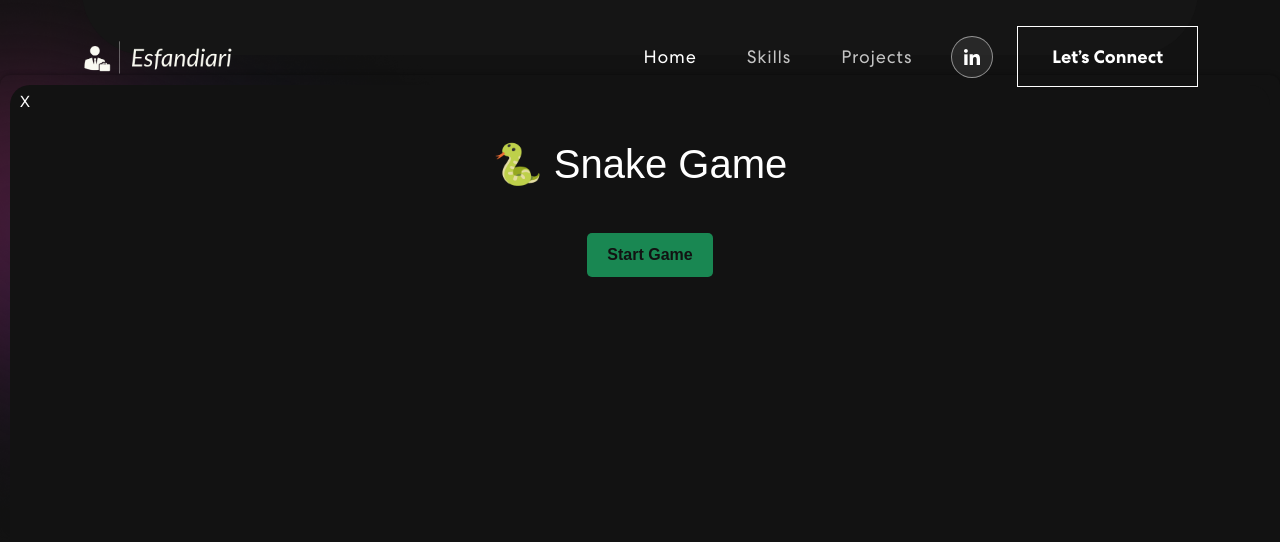
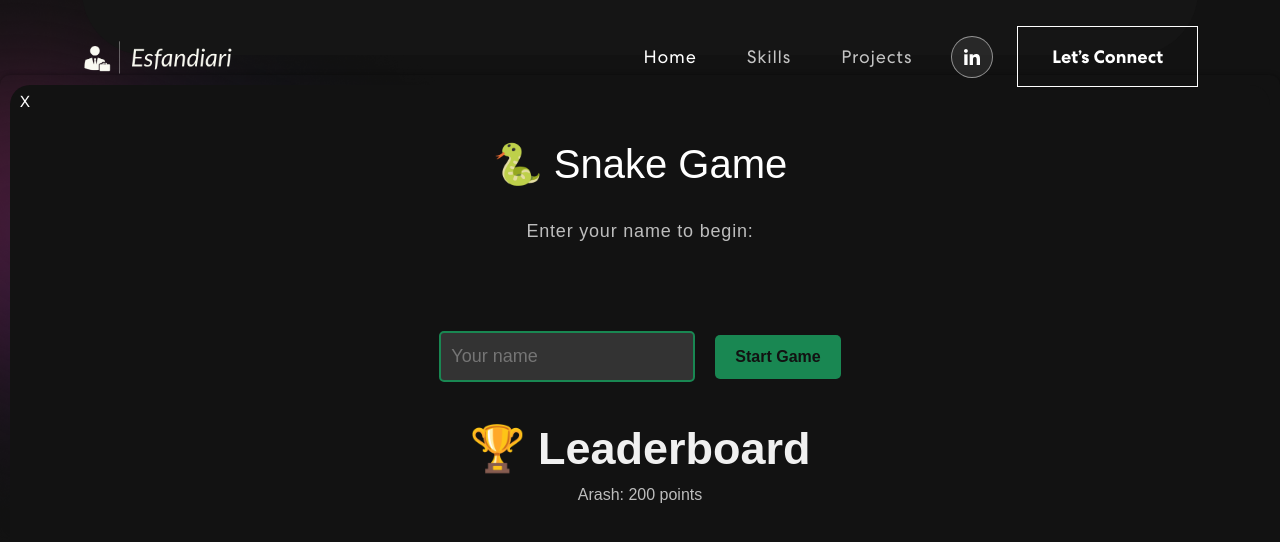
Before and after one commit to arash-esfandiari/portfolio, a React (Create React App) app: page / in a window 1280 px wide. Both pictures are taken after a click on the element "The Snake Game". Shown: the part 1277-1819 px from the top of the page. Built offline with nearby package versions, Linux system fonts and the light colour scheme.

Commit message:
New Icons added, app focus fixed

```diff
--- a/src/apps/MemoryCardGame.js
+++ b/src/apps/MemoryCardGame.js
@@ -18,9 +18,7 @@ function App() {
     const [name, setName] = useState("");
     const [gameStarted, setGameStarted] = useState(false);
     const [disabled, setDisabled] = useState(false);
-    const [leaderboard, setLeaderboard] = useState([
-        { name: "Arash", moves: 12, time: 37 }
-    ]);
+    const [leaderboard, setLeaderboard] = useState([{ name: "Arash", moves: 12, time: 37 }]);
     const [moves, setMoves] = useState(0);
     const [timer, setTimer] = useState(0);
     const [timerInterval, setTimerInterval] = useState(null); // Timer Interval
@@ -98,10 +96,10 @@ function App() {
         stopTimer(); // Stop the timer
         const playerScore = { name, moves, time: timer };
         const updatedLeaderboard = [...leaderboard, playerScore].sort(
-            (a, b) => a.time - b.time || a.moves - b.moves
+            (a, b) => a.moves - b.moves || a.time - b.time
         );
         setLeaderboard(updatedLeaderboard);
-        localStorage.setItem("leaderboard", JSON.stringify(updatedLeaderboard));
+        localStorage.setItem("mc-leaderboard", JSON.stringify(updatedLeaderboard));
     };
 
     useEffect(() => {
@@ -112,7 +110,7 @@ function App() {
     }, [matchedCards]);
 
     useEffect(() => {
-        const storedLeaderboard = JSON.parse(localStorage.getItem("leaderboard"));
+        const storedLeaderboard = JSON.parse(localStorage.getItem("mc-leaderboard"));
         if (storedLeaderboard) setLeaderboard(storedLeaderboard);
     }, []);
 
@@ -130,16 +128,6 @@ function App() {
                             onChange={(e) => setName(e.target.value)}
                         />
                         <button onClick={startGame}>Start Game</button>
-                    </div>
-                    <div className="leaderboard">
-                        <h2>🏆 Leaderboard</h2>
-                        <ul>
-                            {leaderboard.map((player, index) => (
-                                <li key={index}>
-                                    {index + 1}. {player.name} - {player.time}s, {player.moves} moves
-                                </li>
-                            ))}
-                        </ul>
                     </div>
                 </div>
             ) : (
@@ -164,7 +152,8 @@ function App() {
                     </div>
 
                     <button className="restart-container" onClick={restartGame}>Restart</button>
-
+                </div>
+            )}
             <div className="leaderboard">
                 <h2>🏆 Leaderboard</h2>
                 <ul>
@@ -175,8 +164,6 @@ function App() {
                     ))}
                 </ul>
             </div>
-                </div>
-            )}
         </section>
     );
 }
--- a/src/apps/SnakeGame.js
+++ b/src/apps/SnakeGame.js
@@ -6,16 +6,17 @@ const INITIAL_SNAKE = [
     [10, 11],
 ];
 const INITIAL_FOOD = [5, 5];
-const SPEED = 150;
+const SPEED = 100;
 
 function App() {
     const [snake, setSnake] = useState(INITIAL_SNAKE);
     const [food, setFood] = useState(INITIAL_FOOD);
-    const [direction, setDirection] = useState("UP");
+    const [direction, setDirection] = useState("LEFT");
     const [score, setScore] = useState(0);
+    const [name, setName] = useState("");
     const [gameOver, setGameOver] = useState(false);
     const [gameStarted, setGameStarted] = useState(false);
-
+    const [leaderboard, setLeaderboard] = useState([{ name: "Arash", score: 200 }]);
     const nextDirection = useRef(direction);
     const gameInterval = useRef(null);
     const gameGridRef = useRef(null); // Reference to the game grid
@@ -83,6 +84,22 @@ function App() {
         };
     }, [direction]);
 
+
+    useEffect(() => {
+        const storedLeaderboard = JSON.parse(localStorage.getItem("snake-leaderboard"));
+        if (storedLeaderboard) setLeaderboard(storedLeaderboard);
+    }, []);
+
+
+    const updateLeaderboard = () => {
+        const playerScore = { name: name || "Anonymous", score };
+        const updatedLeaderboard = [...leaderboard, playerScore]
+            .sort((a, b) => b.score - a.score) // Sort by score in descending order
+            .slice(0, 5); // Keep only the top 5 results
+        setLeaderboard(updatedLeaderboard);
+        localStorage.setItem("snake-leaderboard", JSON.stringify(updatedLeaderboard));
+    };
+
     const moveSnake = () => {
         const newSnake = [...snake];
         const head = newSnake[0];
@@ -114,6 +131,8 @@ function App() {
         ) {
             setGameOver(true);
             clearInterval(gameInterval.current);
+            // Update leaderboard
+            updateLeaderboard(score, name);
             return;
         }
 
@@ -131,12 +150,19 @@ function App() {
 
     const generateFood = () => {
         let newFood;
+        const isFoodOnSnake = (foodPosition) => {
+            return snake.some(
+                (part) => part[0] === foodPosition[0] && part[1] === foodPosition[1]
+            );
+        };
+
         do {
             newFood = [
                 Math.floor(Math.random() * BOARD_SIZE),
                 Math.floor(Math.random() * BOARD_SIZE),
             ];
-        } while (snake.some((part) => part[0] === newFood[0] && part[1] === newFood[1]));
+        } while (isFoodOnSnake(newFood));
+
         return newFood;
     };
 
@@ -144,7 +170,7 @@ function App() {
         setSnake(INITIAL_SNAKE);
         setFood(INITIAL_FOOD);
         setScore(0);
-        setDirection("UP");
+        nextDirection.current = "LEFT";
         setGameOver(false);
         setGameStarted(false);
     };
@@ -154,7 +180,16 @@ function App() {
             <h1>🐍 Snake Game</h1>
             {!gameStarted ? (
                 <div className="start-screen">
-                    <button onClick={() => setGameStarted(true)}>Start Game</button>
+                    <div className="input-box">
+                        <p>Enter your name to begin:</p>
+                        <input
+                            type="text"
+                            placeholder="Your name"
+                            value={name}
+                            onChange={(e) => setName(e.target.value)}
+                        />
+                        <button onClick={() => setGameStarted(true)}>Start Game</button>
+                    </div>
                 </div>
             ) : (
                 <>
@@ -183,6 +218,16 @@ function App() {
                     )}
                 </>
             )}
+            <div className="leaderboard">
+                <h2>🏆 Leaderboard</h2>
+                <ul>
+                    {leaderboard.map((entry, index) => (
+                        <li key={index}>
+                            {entry.name}: {entry.score} points
+                        </li>
+                    ))}
+                </ul>
+            </div>
         </div>
     );
 }
```
Lines whose indentation alone changed are shown as unchanged.
